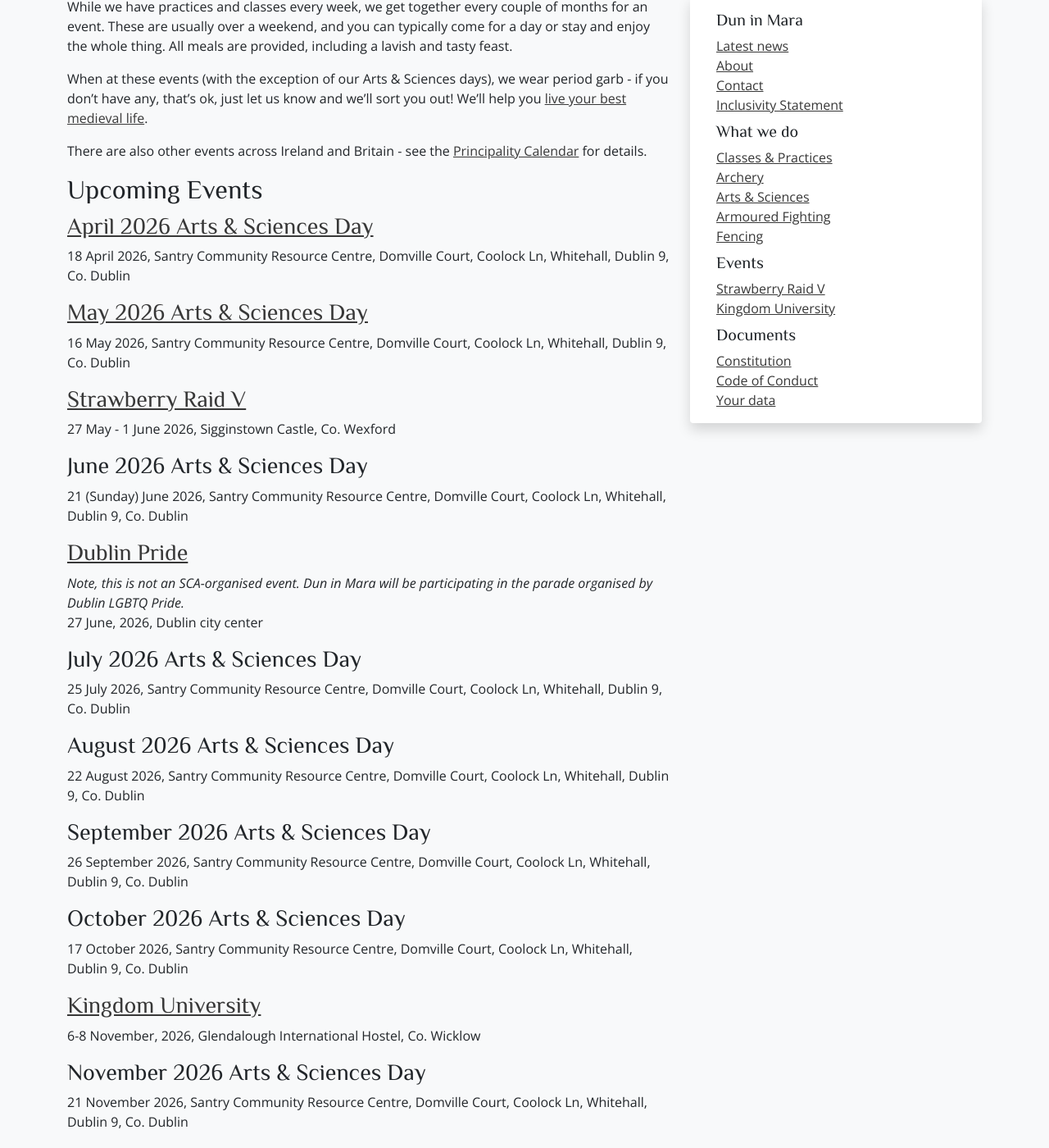
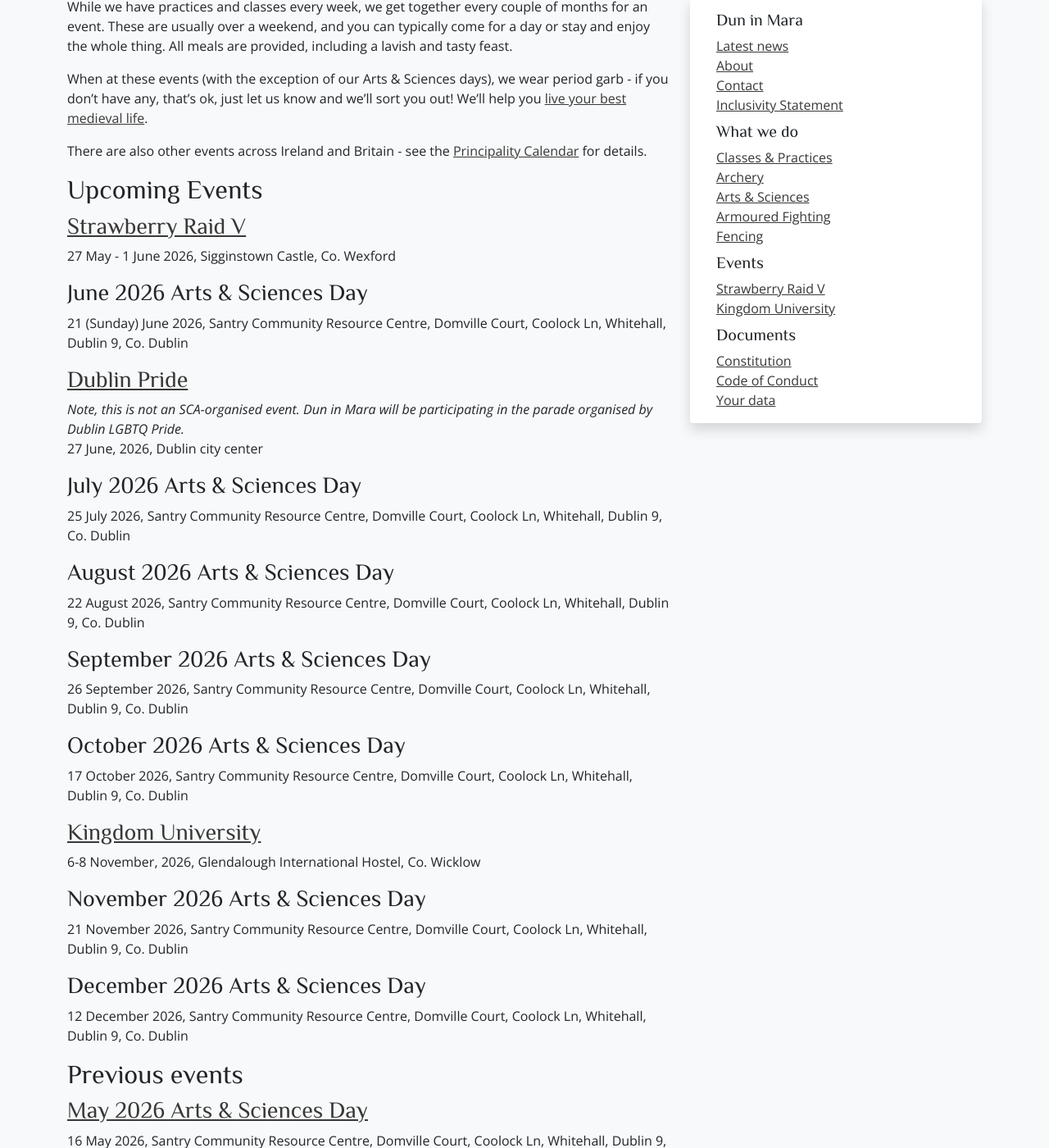
Before and after one commit to drachenwald/dun-in-mara, a Jekyll site: the page built from events/index.md, in a window 1280 px wide and 1400 px high, scrolled down 277 px. Shown: the whole window at 82% size. Built offline with Jekyll 4.4.1, drawn with Linux system fonts in a browser that asks for light colours; comment, search, counter and statistics services are not loaded; some of the changed text lies outside the part shown.

Commit message:
updated Events page

```diff
--- a/events/index.md
+++ b/events/index.md
@@ -8,12 +8,6 @@
 There are also other events across Ireland and Britain - see the [Principality Calendar](http://insulaedraconis.org/Events/) for details.
 
 ## Upcoming Events
-
-### [April 2026 Arts & Sciences Day](https://fienta.com/arts-sciences-day-162163)
-18 April 2026, Santry Community Resource Centre, Domville Court, Coolock Ln, Whitehall, Dublin 9, Co. Dublin
-
-### [May 2026 Arts & Sciences Day](https://fienta.com/arts-sciences-day-162164)
-16 May 2026, Santry Community Resource Centre, Domville Court, Coolock Ln, Whitehall, Dublin 9, Co. Dublin
 
 ### [Strawberry Raid V](/events/2026/strawberry-raid-v/)
 27 May - 1 June 2026, Sigginstown Castle, Co. Wexford
```
Also changed, not shown: other parts of events/index.md (+6 -0 lines).
